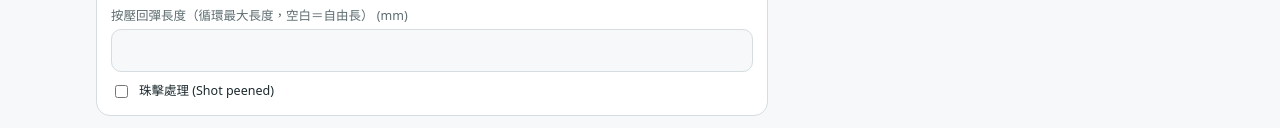
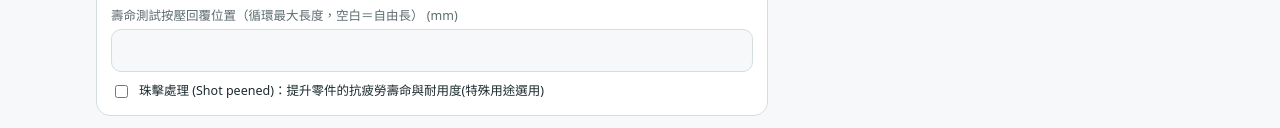
Before and after one commit to rboneone-png/Springs, a plain HTML site: page web/index.html in a window 1280 px wide. Shown: the part 508-636 px from the top of the page. Drawn offline with Linux system fonts and the light colour scheme.

Commit message:
Update labels for life-test inputs and shot-peened switch (app + web)
Co-Authored-By: Claude Sonnet 5.5 <noreply@anthropic.com>
Claude-Session: https://claude.ai/code/session_01H2WKqWYKo94WLSFV87Qqzj

```diff
--- a/web/index.html
+++ b/web/index.html
@@ -163,13 +163,13 @@ function card(title,rows,warns){return `<div class="card"><h3>${title}</h3>${row
 const FORMS={
  0:{fields:[["d","線徑 d","len",2],["od","外徑 OD","len",16],["na","有效圈數 Na","none",8],["l0","自由長 L0","len",60]],
     multi:{id:"lw",label:"工作長度 L",kind:"len",def:40,add:"新增工作長度"},
-    extra:[["lmax","按壓回彈長度（循環最大長度，空白＝自由長）","len",""]],ends:true},
+    extra:[["lmax","壽命測試按壓回覆位置（循環最大長度，空白＝自由長）","len",""]],ends:true},
  1:{fields:[["d","線徑 d","len",2],["od","外徑 OD","len",16],["nb","本體圈數 N","none",6],["arm","受力點半徑 R","len",30],["l1","臂長 L1","len",30],["l2","臂長 L2","len",30]],
     multi:{id:"ang",label:"扭轉角 θ",kind:"none",unit:"度",def:90,add:"新增扭轉角"},
-    extra:[["amin","循環最小角度（預載，0＝完全放鬆）","none",0,"度"]]},
+    extra:[["amin","壽命測試按壓回覆的位置角度（預載，0＝完全放鬆）","none",0,"度"]]},
  2:{fields:[["d","線徑 d","len",2],["od","外徑 OD","len",16],["na","有效圈數 Na","none",8],["l0","自由長(鉤內) L0","len",60],["fi","初張力 Fi","force",10],["fm","最大負荷","force",200],["r1","鉤環中心半徑 r1","len",7],["r2","鉤側彎半徑 r2","len",4]],
     multi:{id:"lw",label:"工作長度 L",kind:"len",def:80,add:"新增工作長度"},
-    extra:[["lmin","循環最小長度（空白＝自由長，此時負荷＝初張力）","len",""]]}
+    extra:[["lmin","壽命測試按壓回覆位置（空白＝自由長，此時負荷＝初張力）","len",""]]}
 };
 const TITLES=["壓縮彈簧","扭力彈簧","拉伸彈簧"];
 
@@ -239,7 +239,7 @@ function build(t){
   <div id="m${t}" style="margin-top:10px"></div>
   <button class="btn pri" data-add="${t}">＋ ${F.multi.add}</button>
   <div class="grid" style="margin-top:10px">${ex}
-   <div class="full sw"><input type="checkbox" id="pn${t}" data-t="${t}" data-id="peen"><label for="pn${t}" style="margin:0;color:var(--fg)">珠擊處理 (Shot peened)</label></div></div>
+   <div class="full sw"><input type="checkbox" id="pn${t}" data-t="${t}" data-id="peen"><label for="pn${t}" style="margin:0;color:var(--fg)">珠擊處理 (Shot peened)：提升零件的抗疲勞壽命與耐用度(特殊用途選用)</label></div></div>
  </div><div id="r${t}"></div></div></div>`;
  S[t]={n:1};
  $("#m"+t).innerHTML=multiRow(t,0,clean(fromSi(FORMS[t].multi.def,FORMS[t].multi.kind)));
```
Also changed, not shown: 1 other file.
